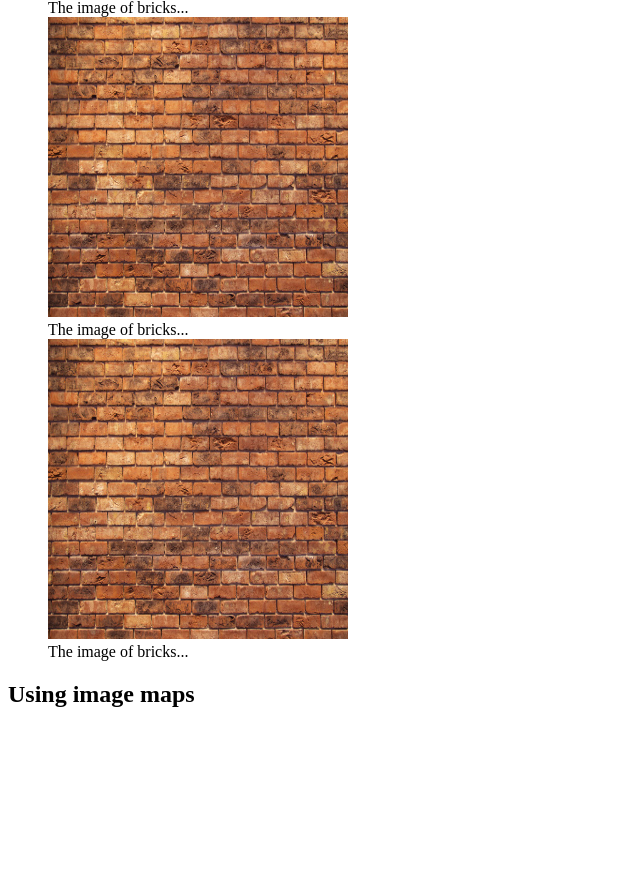
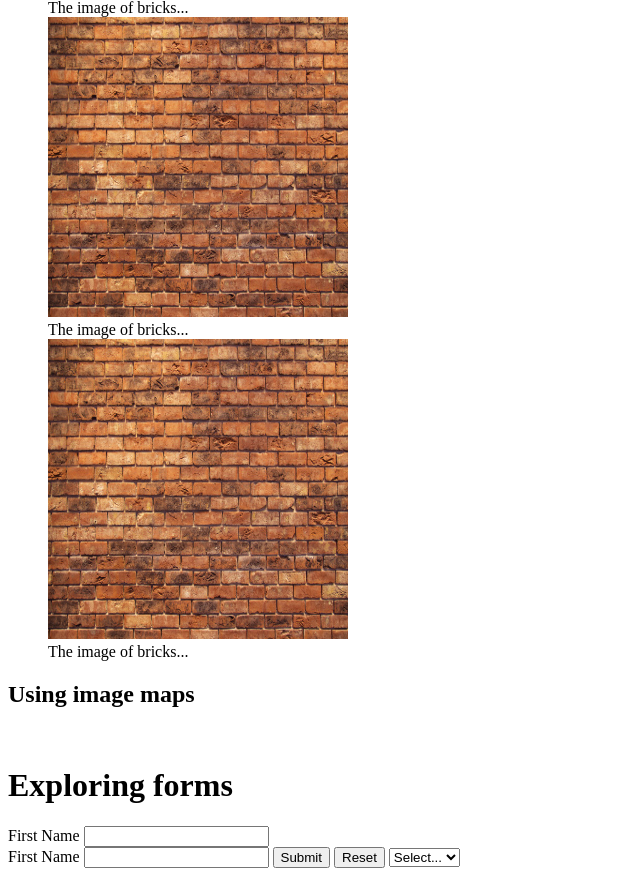
Before and after one commit to slolusare96/practice_repo, a plain HTML site: page html_Codes/htmlrev.html in a window 1280 px wide. Shown: the part 4261-5137 px from the top of the page, without its empty margins (0-640 px from the left). Before the commit the page ends 5023 px from the top, so only its background shows below. Drawn offline with Linux system fonts and the light colour scheme.

Commit message:
html practice

```diff
--- a/html_Codes/css_files/cssrev.css
+++ b/html_Codes/css_files/cssrev.css
@@ -32,3 +32,10 @@ td{
     text-align: center;
     font-style: italic;
 }
+
+
+
+
+:disabled{
+    color: red;
+}
--- a/html_Codes/htmlrev.html
+++ b/html_Codes/htmlrev.html
@@ -305,5 +305,25 @@ System.out.println(z);
         <area shape="circle" coords="300px" href="./forms.html" alt="sdzukhf" />
       </map>
     </figure>
+
+    <h1>Exploring forms</h1>
+    <form action="">
+      <label for="fname">First Name</label>
+      <input type="text" name="fname" />
+      <br />
+      <label for="fname">First Name</label>
+      <input type="text" name="fname" autocapitalize="#formatting" />
+      <input type="submit" value="Submit" />
+      <input type="reset" value="Reset" />
+
+      <select name="cars" id="cars" required>
+        <option value="" disabled selected hidden>Select...</option>
+        <option value="xc">XC</option>
+        <option value="xc">XC</option>
+        <option value="xc">XC</option>
+        <option value="xc">XC</option>
+        <option value="xc">XC</option>
+      </select>
+    </form>
   </body>
 </html>
```
